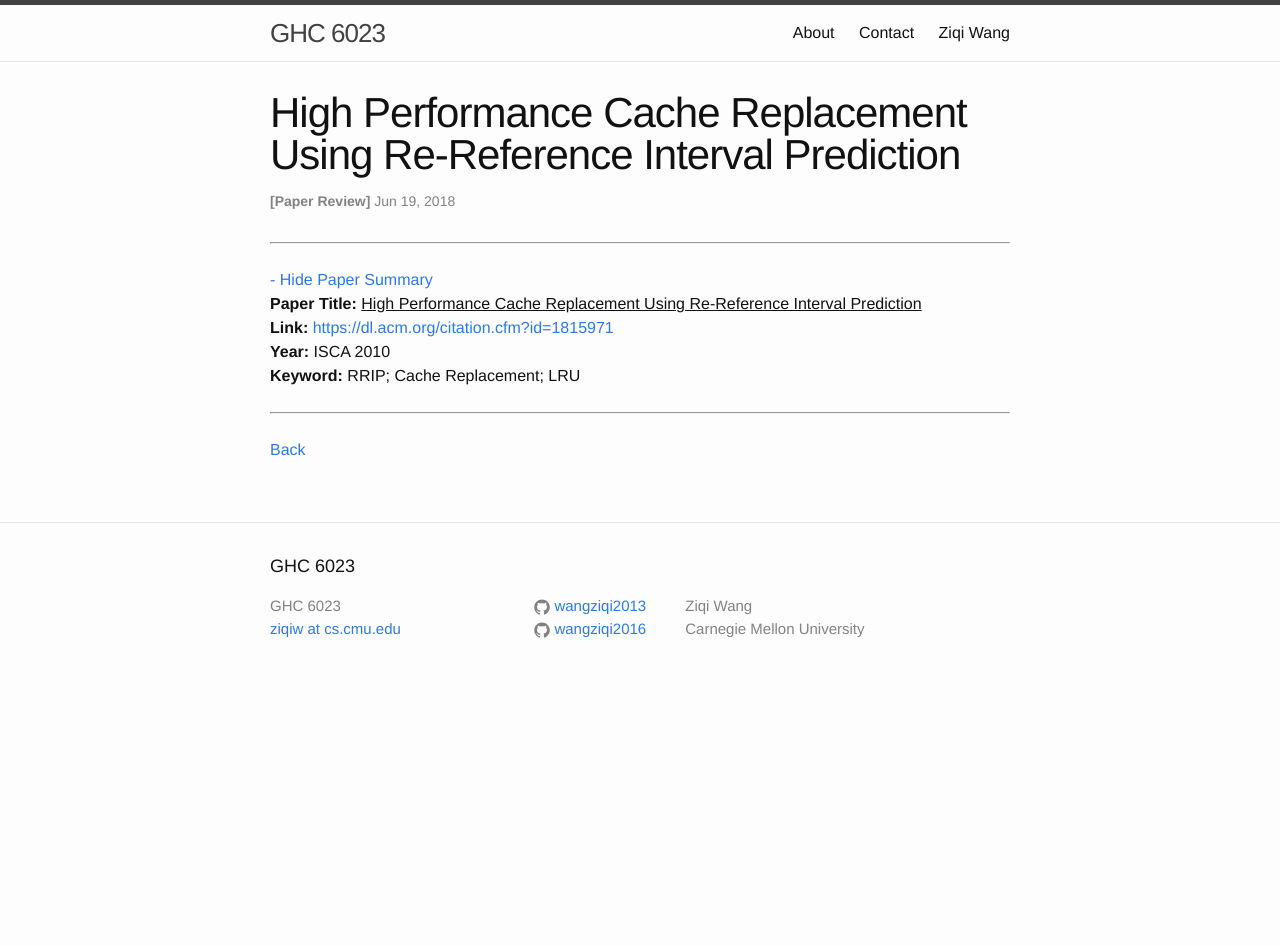
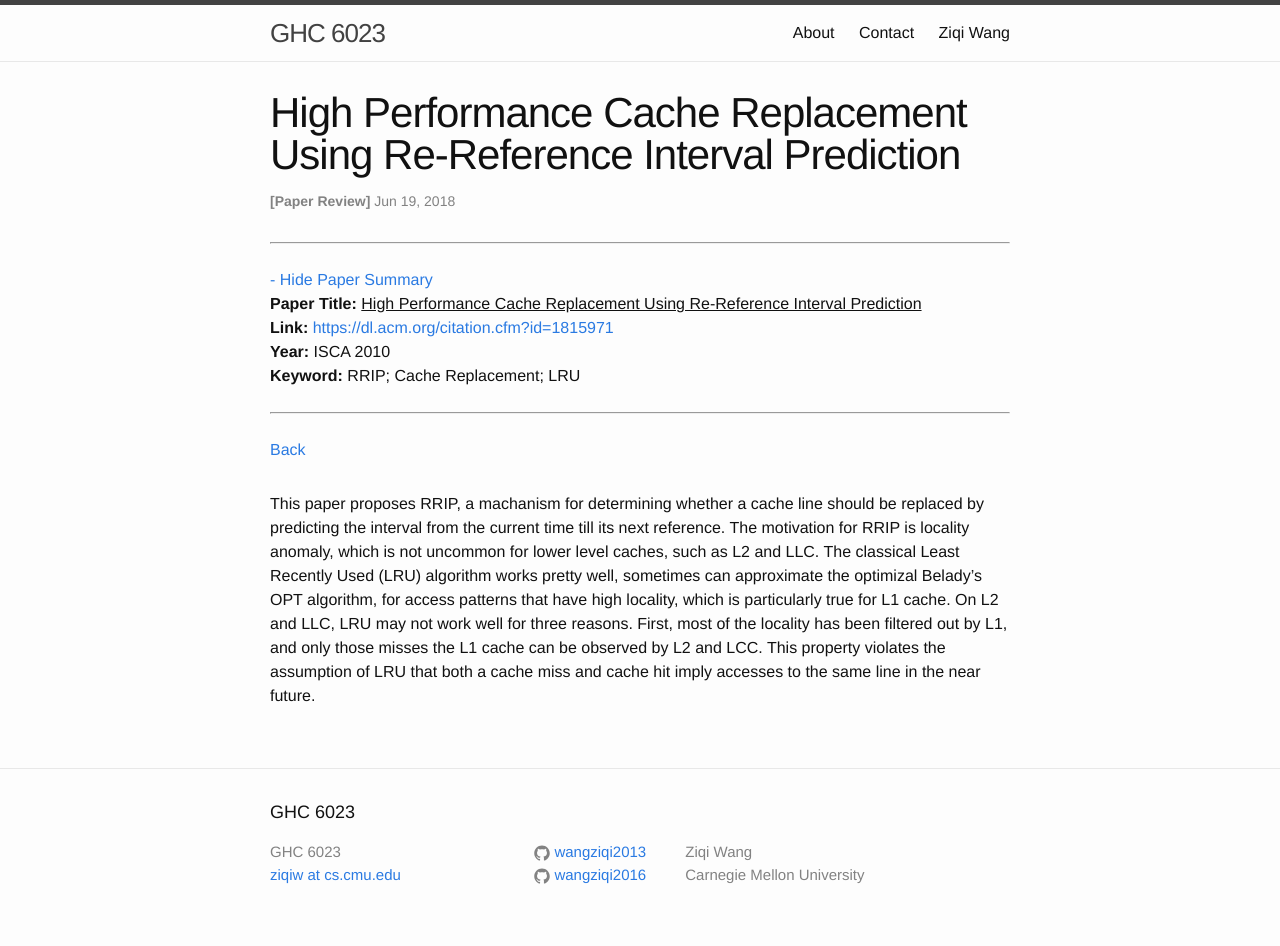
Before and after one commit to wangziqi2013/wangziqi2013.github.io, a Jekyll site: the page built from _posts/2018-06-19-RRIP.markdown, in a window 1280 px wide. Built offline with Jekyll 4.4.1, drawn with Linux system fonts in a browser that asks for light colours; before the commit the page ends 900 px from its top, so only the background shows below that.

Commit message:
Adding reason

```diff
--- a/_posts/2018-06-19-RRIP.markdown
+++ b/_posts/2018-06-19-RRIP.markdown
@@ -12,3 +12,13 @@ htm_cd:
 htm_cr:
 version_mgmt:
 ---
+
+This paper proposes RRIP, a machanism for determining whether a cache line should be replaced
+by predicting the interval from the current time till its next reference. The motivation for
+RRIP is locality anomaly, which is not uncommon for lower level caches, such as L2 and LLC.
+The classical Least Recently Used (LRU) algorithm works pretty well, sometimes can approximate the
+optimizal Belady's OPT algorithm, for access patterns that have high locality, which is particularly
+true for L1 cache. On L2 and LLC, LRU may not work well for three reasons. First, most of the locality
+has been filtered out by L1, and only those misses the L1 cache can be observed by L2 and LCC. This
+property violates the assumption of LRU that both a cache miss and cache hit imply accesses to the
+same line in the near future.
```
